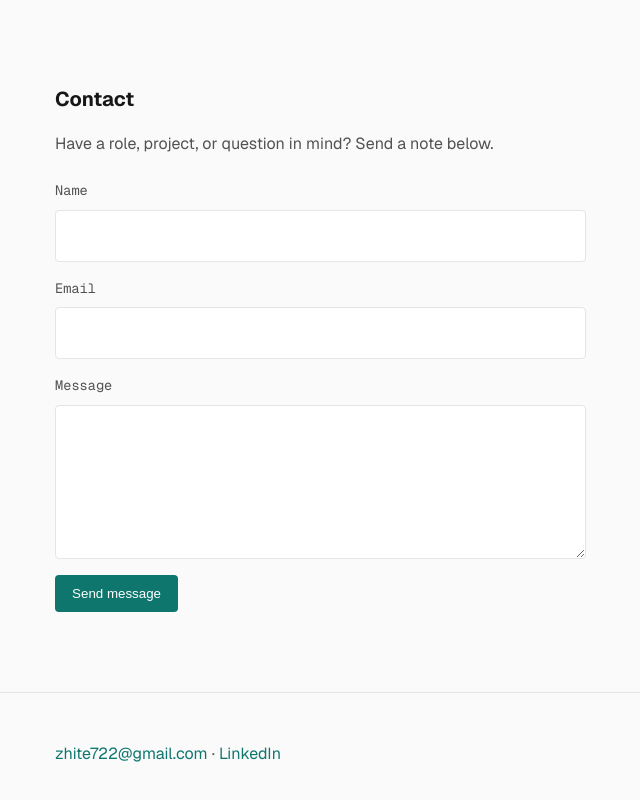
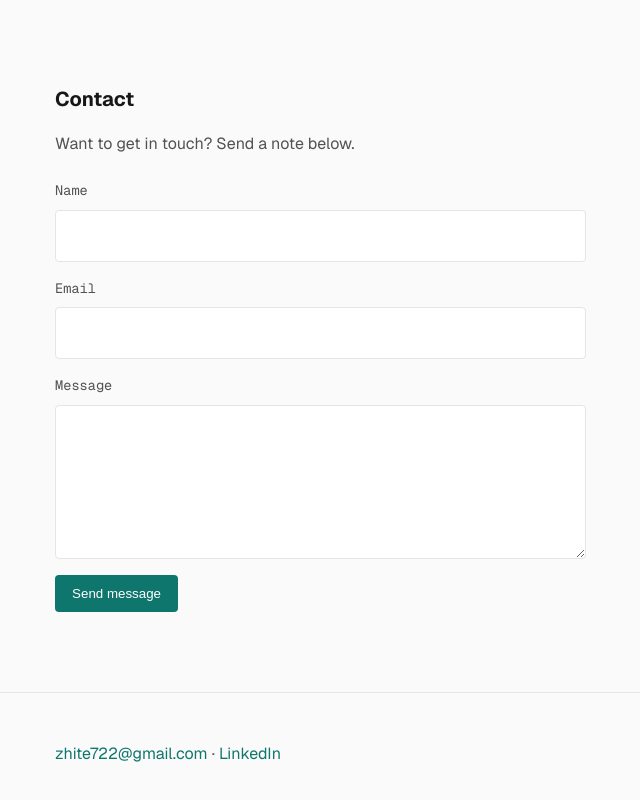
Before and after one commit to zoith722/zoe-hite-web-portfolio, a Next.js app: page / in a window 1280 px wide. Shown: the part 6052-6852 px from the top of the page, without its empty margins (219-859 px from the left). Built offline with nearby package versions, Linux system fonts and the light colour scheme; no server answers; what @vercel/functions would draw is missing.

Commit message:
Contact message update

```diff
--- a/components/Contact.tsx
+++ b/components/Contact.tsx
@@ -15,7 +15,7 @@ export default function Contact() {
     <section id="contact" className="section" aria-labelledby="contact-title">
       <div className="container">
         <h2 id="contact-title">Contact</h2>
-        <p>Have a role, project, or question in mind? Send a note below.</p>
+        <p>Want to get in touch? Send a note below.</p>
 
         {state.status === "success" ? (
           <p className="form-status form-status-success" role="status">
```
